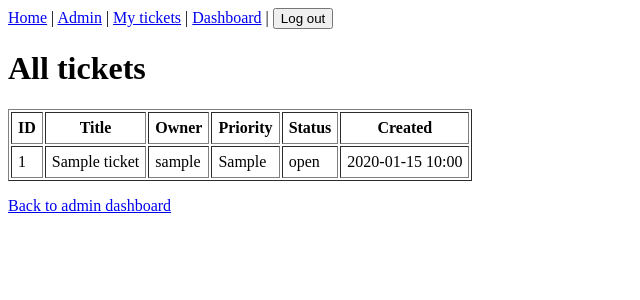
After one commit to dell09-cloud/securedesk-devsecops, a Flask app: page /admin/tickets in a window 1280 px wide. The commit adds this page. Shown: the top 300 px of the page, without its empty margins (0-640 px from the left). Run offline with Flask 3, Linux system fonts and the light colour scheme; a user stored in the database is signed in; tables that the repository leaves empty hold one stand-in row (values such as "Sample post"); some libraries are stand-ins or nearby versions.

Commit message:
Add admin role, admin dashboard and role-based access control

```diff
--- a/src/app.py
+++ b/src/app.py
@@ -2,6 +2,7 @@ import os
 import re
 from datetime import datetime, timezone
 
+from functools import wraps
 from argon2 import PasswordHasher
 from argon2.exceptions import VerifyMismatchError
 from flask import Flask, abort, flash, redirect, render_template, request, url_for
@@ -70,6 +71,14 @@ class Ticket(db.Model):
 def load_user(user_id):
     return db.session.get(User, int(user_id))
 
+def admin_required(view):
+    """Allow only admins. Use it below @login_required."""
+    @wraps(view)
+    def wrapped(*args, **kwargs):
+        if current_user.role != "admin":
+            abort(403)
+        return view(*args, **kwargs)
+    return wrapped
 
 @app.route("/")
 def home():
@@ -252,6 +261,38 @@ def ticket_close(ticket_id):
     flash("Ticket closed.")
     return redirect(url_for("ticket_detail", ticket_id=ticket.id))
 
+@app.route("/admin")
+@login_required
+@admin_required
+def admin_dashboard():
+    stats = {
+        "users": User.query.count(),
+        "tickets": Ticket.query.count(),
+        "open": Ticket.query.filter_by(status="open").count(),
+        "closed": Ticket.query.filter_by(status="closed").count(),
+    }
+    return render_template("admin_dashboard.html", stats=stats)
+
+
+@app.route("/admin/users")
+@login_required
+@admin_required
+def admin_users():
+    users = User.query.order_by(User.id).all()
+    return render_template("admin_users.html", users=users)
+
+
+@app.route("/admin/tickets")
+@login_required
+@admin_required
+def admin_tickets():
+    rows = (
+        db.session.query(Ticket, User)
+        .join(User, Ticket.user_id == User.id)
+        .order_by(Ticket.created_at.desc())
+        .all()
+    )
+    return render_template("admin_tickets.html", rows=rows)
 
 @app.route("/tickets/<int:ticket_id>/delete", methods=["POST"])
 @login_required
--- /dev/null
+++ b/src/templates/admin_tickets.html
@@ -0,0 +1,18 @@
+{% extends "base.html" %}
+{% block content %}
+  <h1>All tickets</h1>
+  <table border="1" cellpadding="6">
+    <tr><th>ID</th><th>Title</th><th>Owner</th><th>Priority</th><th>Status</th><th>Created</th></tr>
+    {% for t, u in rows %}
+    <tr>
+      <td>{{ t.id }}</td>
+      <td>{{ t.title }}</td>
+      <td>{{ u.username }}</td>
+      <td>{{ t.priority }}</td>
+      <td>{{ t.status }}</td>
+      <td>{{ t.created_at.strftime('%Y-%m-%d %H:%M') }}</td>
+    </tr>
+    {% endfor %}
+  </table>
+  <p><a href="{{ url_for('admin_dashboard') }}">Back to admin dashboard</a></p>
+{% endblock %}
--- a/src/templates/base.html
+++ b/src/templates/base.html
@@ -8,6 +8,7 @@
   <nav>
     <a href="{{ url_for('home') }}">Home</a> |
     {% if current_user.is_authenticated %}
+          {% if current_user.role == 'admin' %}<a href="{{ url_for('admin_dashboard') }}">Admin</a> |{% endif %}
           <a href="{{ url_for('tickets') }}">My tickets</a> |
       <a href="{{ url_for('dashboard') }}">Dashboard</a> |
       <form method="post" action="{{ url_for('logout') }}" style="display:inline">
```
Also changed, not shown: scripts/make_admin.py (added, +19 -0 lines), src/templates/admin_dashboard.html (added, +14 -0 lines), src/templates/admin_users.html (added, +17 -0 lines).
